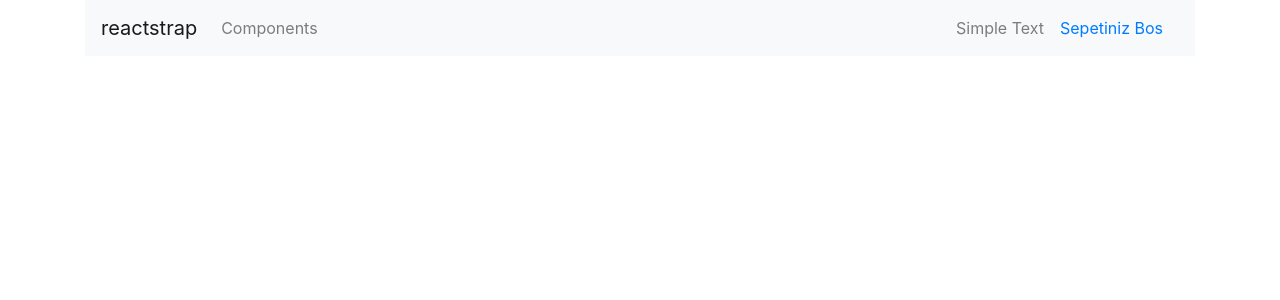
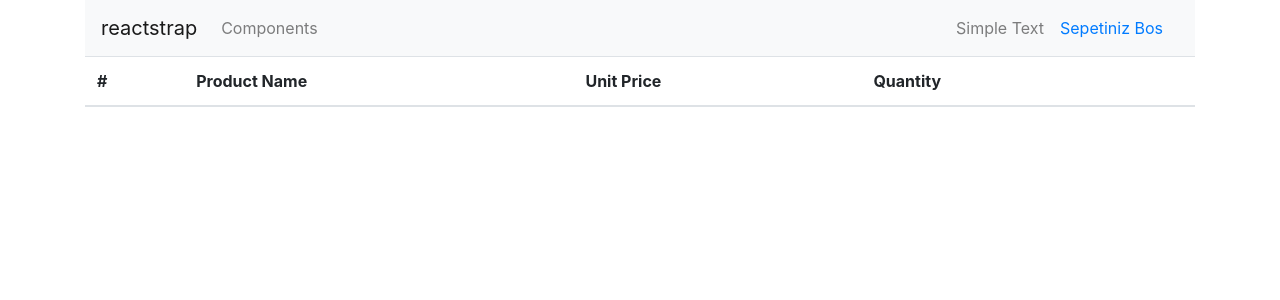
Before and after one commit to weathered57/React-App, a React (Create React App) app: page /cart in a window 1280 px wide. Shown: the top 300 px of the page. Built offline with nearby package versions, Linux system fonts and the light colour scheme.

Commit message:
Added CartDetail

```diff
--- a/src/compenents/cart/cartDetail.js
+++ b/src/compenents/cart/cartDetail.js
@@ -1,16 +1,57 @@
-import React, { Component } from 'react'
+import React, { Component } from "react";
 import { bindActionCreators } from "redux";
 import * as cartActions from "../../redux/actions/cartAction";
 import { connect } from "react-redux";
+import {
+  Table,
+  Button
+} from "reactstrap";
 import alertify from 'alertifyjs'
 
-class cartDetail extends Component {
+
+class CartDetail extends Component {
+
+  removeFromCart(product)
+  {
+    this.props.actions.removeFromCart(product)
+    alertify.error( product.productName+" sepetten çıkarıldı")
+  }
+
   render() {
     return (
       <div>
-
+        <Table>
+          <thead>
+            <tr>
+              <th>#</th>
+              <th>Product Name</th>
+              <th>Unit Price</th>
+              <th>Quantity</th>
+              <th></th>
+            </tr>
+          </thead>
+          <tbody>
+            {this.props.cart.map(cartItem => (
+              <tr key={cartItem.product.productId}>
+                <th scope="row">{cartItem.product.productId}</th>
+                <td>{cartItem.product.productName}</td>
+                <td>{cartItem.product.unitPrice}</td>
+                <td>{cartItem.product.quantity}</td>
+                <td>
+                  <Button
+                    size="sm"
+                    color="outline-danger"
+                    onClick={() => this.removeFromCart(cartItem.product)}
+                  >
+                    Sil
+                  </Button>
+                </td>
+              </tr>
+            ))}
+          </tbody>
+        </Table>
       </div>
-        )
+    );
   }
 }
 function mapDispatchToProps(dispatch) {
@@ -27,4 +68,4 @@ function mapDispatchToProps(dispatch) {
   };
 }
 
-  export default connect(mapStateToProps, mapDispatchToProps)(cartDetail);
+export default connect(mapStateToProps, mapDispatchToProps)(CartDetail);
--- a/src/compenents/cart/cartSummary.js
+++ b/src/compenents/cart/cartSummary.js
@@ -12,6 +12,7 @@ import { bindActionCreators } from "redux";
 import * as cartActions from "../../redux/actions/cartAction";
 import { connect } from "react-redux";
 import alertify from 'alertifyjs'
+import {Link} from 'react-router-dom'
 
 class CartSummary extends Component {
   renderEmpty() {
@@ -53,7 +54,7 @@ class CartSummary extends Component {
           ))}
 
           <DropdownItem divider />
-          <DropdownItem>Sepete Git</DropdownItem>
+          <DropdownItem><Link to={"/cart"}>Sepete Git</Link></DropdownItem>
         </DropdownMenu>
       </UncontrolledDropdown>
     );
--- a/src/compenents/navi/Navi.js
+++ b/src/compenents/navi/Navi.js
@@ -9,7 +9,7 @@ import {
   NavLink,
   NavbarText,
 } from "reactstrap";
-import CartSummary from "../cart/cartSummary";
+import CartSummary from "../cart/CartSummary";
 
 export default class Navi extends Component {
   render() {
--- a/src/compenents/root/App.js
+++ b/src/compenents/root/App.js
@@ -2,8 +2,8 @@ import React from 'react'
 import Navi from '../navi/Navi'
 import { Container } from 'reactstrap'
 import Dashboard from './Dashboard';
-import CartDetail from '../cart/cartDetail'
 import {Route,Switch} from 'react-router-dom'
+import CartDetail from '../cart/CartDetail';
 
 function App() {
   return (
--- a/src/index.js
+++ b/src/index.js
@@ -7,7 +7,7 @@ import "bootstrap/dist/css/bootstrap.min.css";
 import { Provider } from "react-redux";
 import configureStore from "./redux/reducers/configureStore";
 import "alertifyjs/build/css/alertify.min.css";
-import { BrowserRouter } from "react-router-dom";
+import {BrowserRouter} from "react-router-dom";
 
 const store = configureStore();
 ReactDOM.render(
```
Lines whose indentation alone changed are shown as unchanged.
